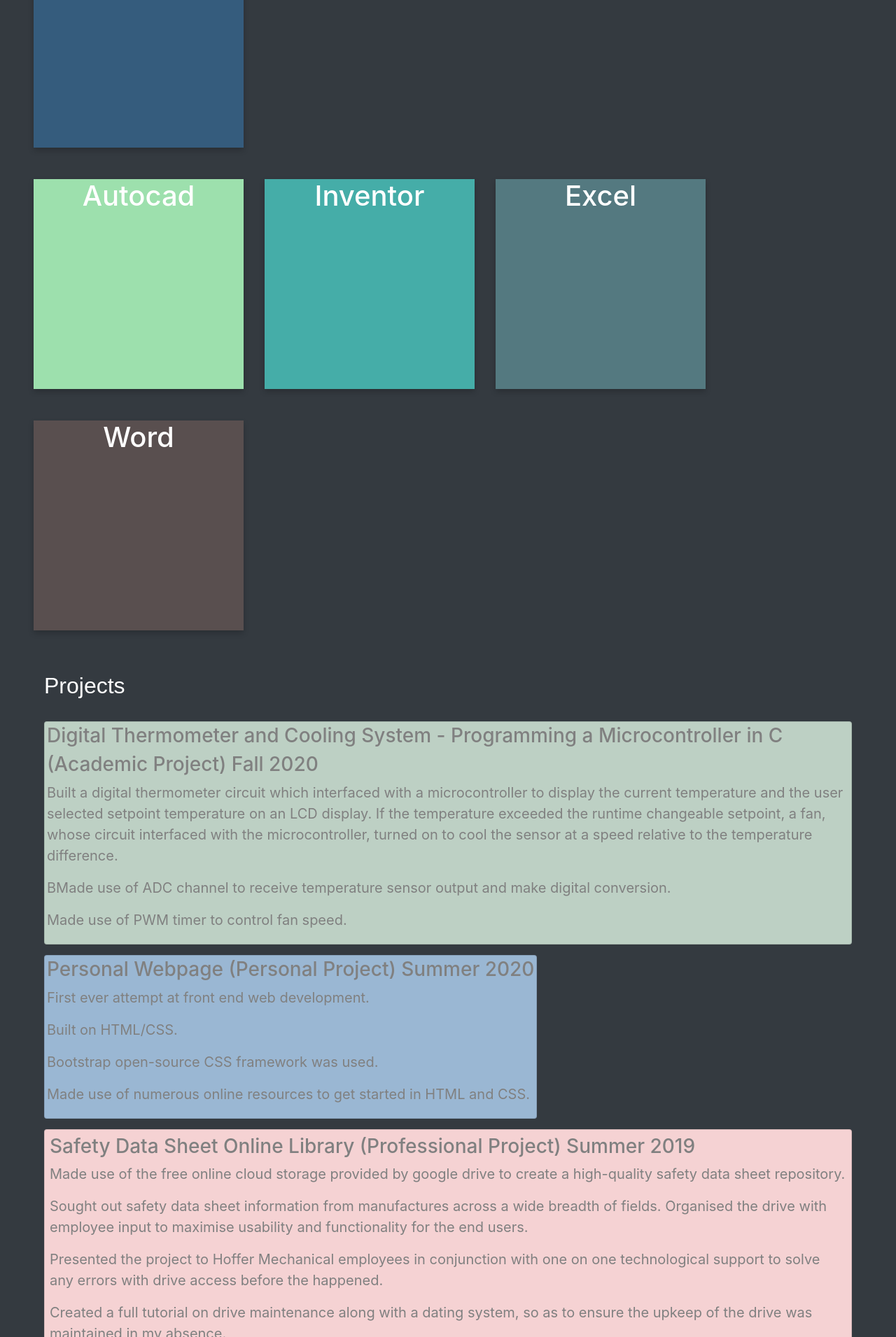
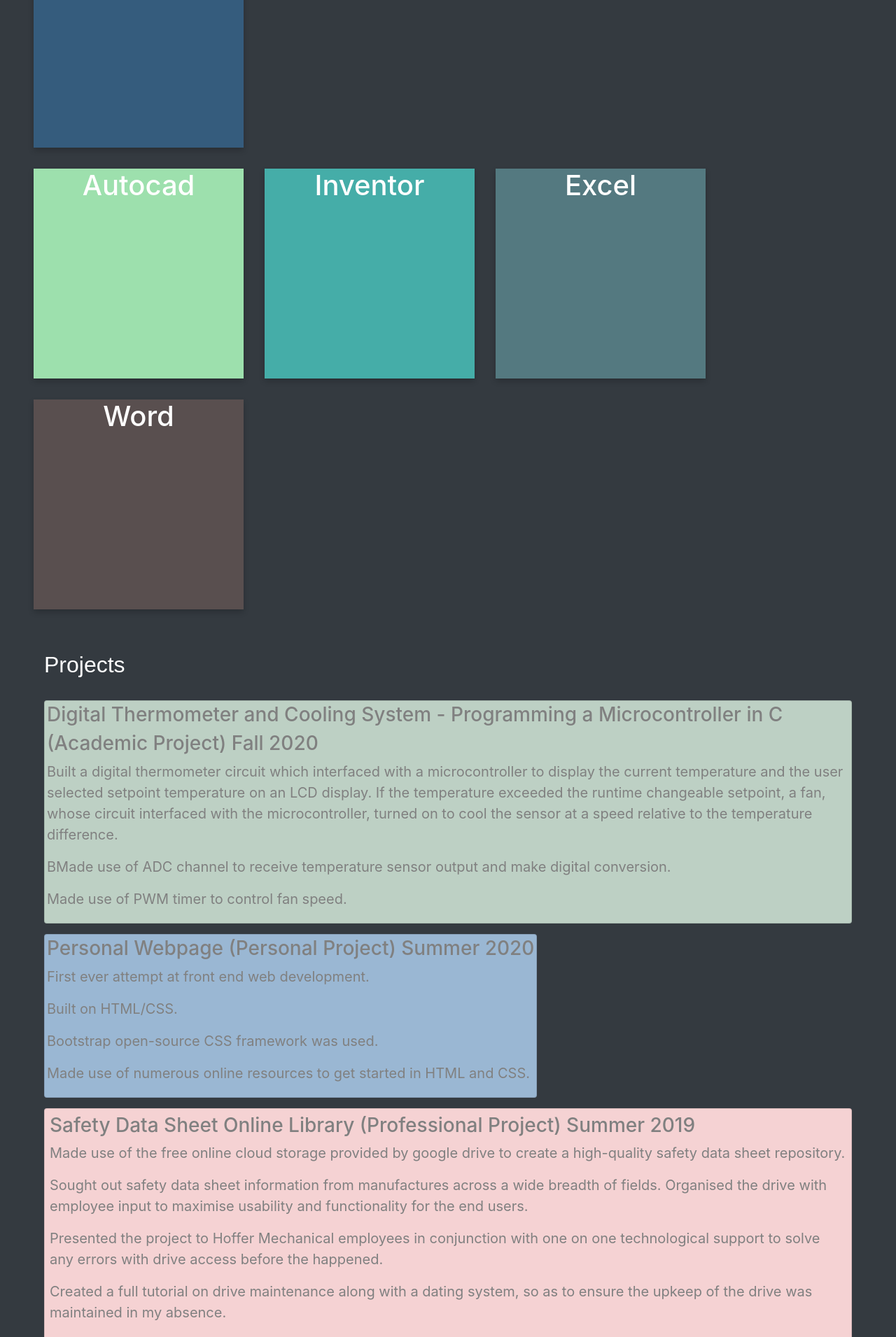
Before and after one commit to MannyLemos/MannyLemos.github.io, a Jekyll site: the page index.html, which Jekyll copies as it is, in a window 1280 px wide. Shown: the part 1582-3493 px from the top of the page at 70% size. Built offline with Jekyll 4.4.1, drawn with Linux system fonts in a browser that asks for light colours; nearby versions of some CDN libraries; a script that is not in the unit is left out.

Commit message:
Update index.html

```diff
--- a/index.html
+++ b/index.html
@@ -257,7 +257,7 @@
                             							</div>
                         						</div>
 									<div  class="row">
-                            							<div style="padding-top:45px" class="col-md-auto"  >
+                            							<div style="padding-top:30px" class="col-md-auto"  >
                                 							<div class="flip-card">
                                     								<div class="flip-card-inner">
                                         								<div style="background-color: #9DE0AD" class="flip-card-front">
@@ -271,7 +271,7 @@
 												</div>
 											</div>
 										</div>
-										<div style="padding-top:45px"    class="col-md-auto"  >
+										<div style="padding-top:30px"    class="col-md-auto"  >
 											<div class="flip-card">
 												<div class="flip-card-inner">
 													<div style="background-color: #45ADA8" class="flip-card-front">
@@ -284,7 +284,7 @@
                                     								</div>
                                 							</div>
                             							</div>
-                            							<div style="padding-top:45px"   class="col-md-auto ">
+                            							<div style="padding-top:30px"   class="col-md-auto ">
                             								<div  class="flip-card">
                                 								<div class="flip-card-inner">
                                     									<div style="background-color: #547980" class="flip-card-front">
@@ -297,7 +297,7 @@
 												</div>
 											</div>
 										</div>
-										<div style="padding-top:45px"  class="col-md-auto ">
+										<div style="padding-top:30px"  class="col-md-auto ">
                             								<div class="flip-card">
                                 								<div class="flip-card-inner">
                                     									<div style="background-color:#594F4F" class="flip-card-front">
```
